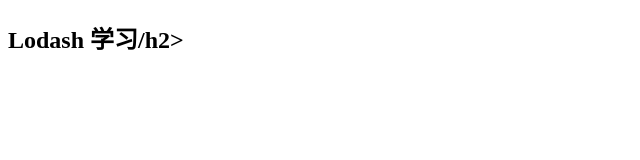
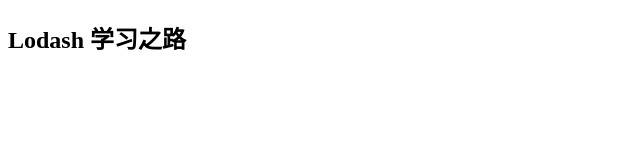
Before and after one commit to xiexuanzheng123/webpack_lodash, a website built with webpack: page index.html in a window 1280 px wide. Shown: the full height of the page, 0-640 px from the left. Built offline with nearby package versions, Linux system fonts and the light colour scheme.

Commit message:
test git bash

```diff
--- a/index.html
+++ b/index.html
@@ -8,7 +8,7 @@
 </head>
 <body>
     <div id="app">
-        <h2>Lodash 学习/h2>
+        <h2>Lodash 学习之路</h2>
     </div>
 </body>
 </html>
```
